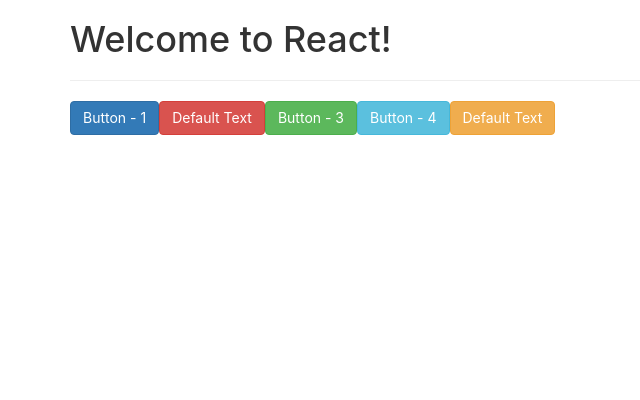
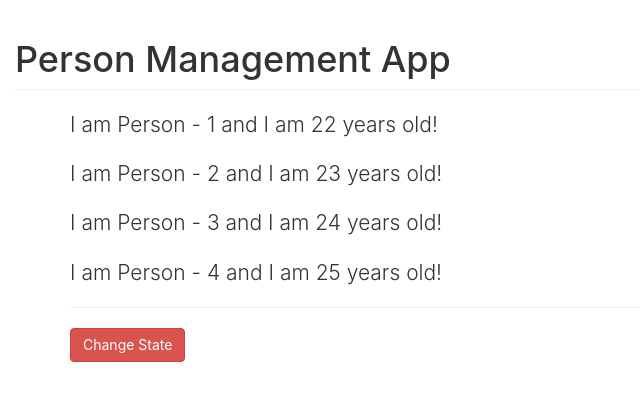
Before and after one commit to arunkudiyal/cu_09_react_01, a React (Create React App) app: page / in a window 1280 px wide. Shown: the top 400 px of the page, without its empty margins (0-640 px from the left). Built offline with nearby package versions, Linux system fonts and the light colour scheme.

Commit message:
Introduction React States

```diff
--- a/src/App.js
+++ b/src/App.js
@@ -1,22 +1,68 @@
-import './App.css';
-import Button from './Button'
+import { Component } from 'react'
+import Person from './Person/Person';
 
-const App = () => {
-  // JavaSCript
-  const onClickHandler = (e) => {
-    console.log(e)
+class App extends Component {
+  // JavaScript
+  state = {
+    persons: [
+      {name: 'Person - 1', age: 22},
+      {name: 'Person - 2', age: 23},
+      {name: 'Person - 3', age: 24},
+      {name: 'Person - 4', age: 25},
+    ]
   }
 
-  return (
-    <div className='container'>
-      <h1>Welcome to React!</h1> <hr />
-      <Button contextual="primary" text="Button - 1" />
-      <Button contextual="danger"  />
-      <Button click={(e) => onClickHandler(e)} contextual="success" text="Button - 3" />
-      <Button contextual="info" text="Button - 4" />
-      <Button contextual="warning"  />
-    </div>
-  );
+  onChangeNameHandler = () => {
+    // DONOT MUTATE THE STATES DIRECTLY
+    this.state.persons[1].name = 'Person - 0'
+    this.state.persons[1].age =  '0'
+  }
+
+  render() {
+    // JSX
+    return (
+      <div>
+        <div className="container-fluid">
+          <h1 className='page-header'>Person Management App</h1>
+        </div>
+        <div className='container'>
+          <Person name={this.state.persons[0].name} age={this.state.persons[0].age} />
+
+          <Person name={this.state.persons[1].name} age={this.state.persons[1].age} />
+
+          <Person name={this.state.persons[2].name} age={this.state.persons[2].age} />
+
+          <Person name={this.state.persons[3].name} age={this.state.persons[3].age} />
+
+          <hr />
+
+          <button className='btn btn-danger'>Change State</button>
+        </div>
+      </div>
+    )
+  }
 }
+export default App;
 
-export default App;
+
+// import './App.css';
+// import Person from './Person/Person';
+
+// const App = () => {
+
+//   return (
+//     <div>
+//       <div className="container-fluid">
+//         <h1 className='page-header'>Person Management App</h1>
+//       </div>
+//       <div className='container'>
+//         <Person name='Person - 1' age='22' />
+//         <Person name='Person - 2' age='25' />
+//         <Person name='Person - 3' age='27' />
+//         <Person name='Person - 4' age='26' />
+//       </div>
+//     </div>
+//   );
+// }
+
+// export default App;
--- a/src/Button.jsx
+++ /dev/null
@@ -1,15 +0,0 @@
-const Button = (props) => {
-    // JavaScript
-    const myClass = `btn btn-${props.contextual}`
-    console.log(myClass)
-
-    return (
-        // JSX
-        <button onClick={(e) => props.click(e)} className={myClass}> {props.text} </button>
-    )
-}
-
-Button.defaultProps = {
-    text: 'Default Text'
-}
-export default Button;
--- /dev/null
+++ b/src/Person/Person.jsx
@@ -0,0 +1,6 @@
+const Person = (props) => {
+    return(
+        <p className="lead">I am {props.name} and I am {props.age} years old!</p>
+    )
+}
+export default Person;
```
Also changed, not shown: src/reportWebVitals.js (deleted, +0 -13 lines), src/setupTests.js (deleted, +0 -5 lines), src/logo.svg (deleted).
